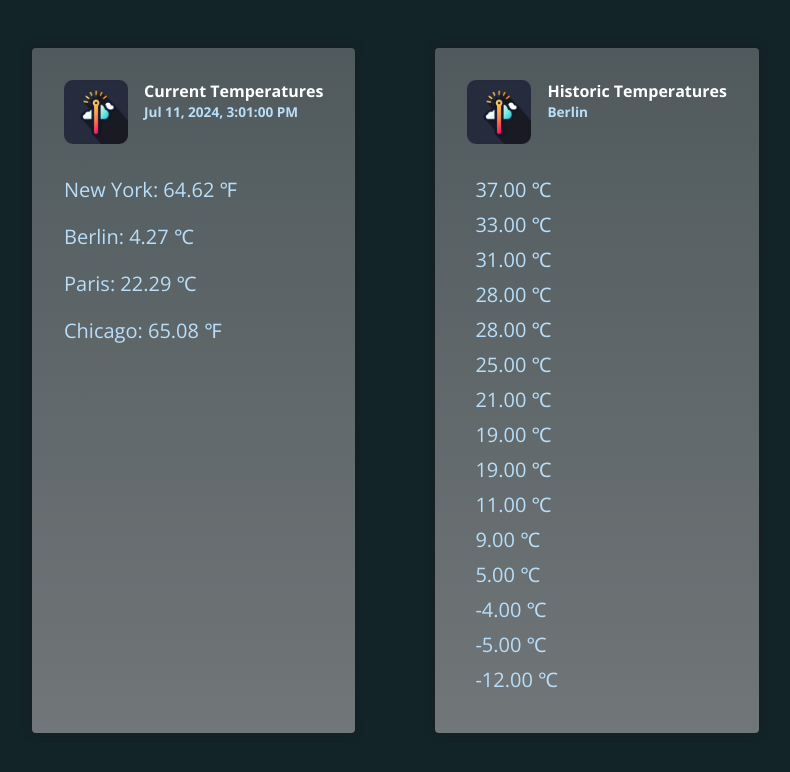
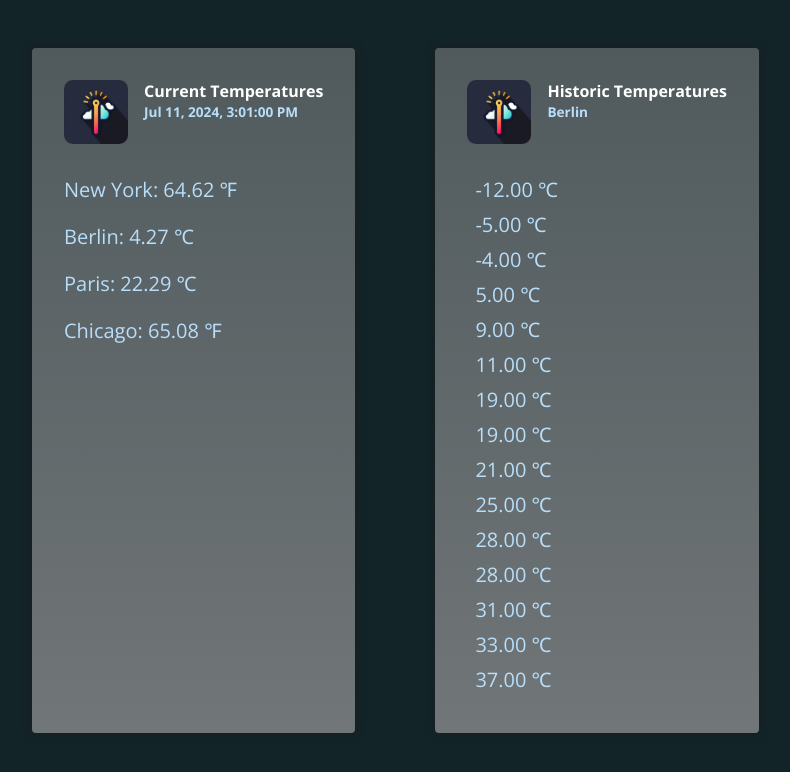
Before and after one commit to monicamo/pipes-project, an Angular app: page / in a window 1280 px wide. Shown: the top 772 px of the page, without its empty margins (168-958 px from the left). Built offline with nearby package versions, Linux system fonts and the light colour scheme.

Commit message:
Pipe Limitations & When Not To Use Them

```diff
--- a/src/app/app.component.html
+++ b/src/app/app.component.html
@@ -22,7 +22,7 @@
       </div>
     </header>
     <ul>
-      @for (temperature of historicTemperatures | sort: 'desc'; track temperature) {
+      @for (temperature of historicTemperatures; track temperature) {
       <li (click)="onReset($index)">{{ temperature| temperature: 'cel' }}</li>
       }
     </ul>
--- a/src/app/app.component.ts
+++ b/src/app/app.component.ts
@@ -22,6 +22,10 @@ export class AppComponent {
     25, 37, 19, -4, 28, 21, 19, 28, 33, 31, 9, 11, 5, -12, -5,
   ];
 
+  constructor() {
+    this.historicTemperatures.sort((a, b) => a > b ? 1 : -1);
+  }
+
   onReset(index: number) {
     this.historicTemperatures[index] = 18;
 
```
